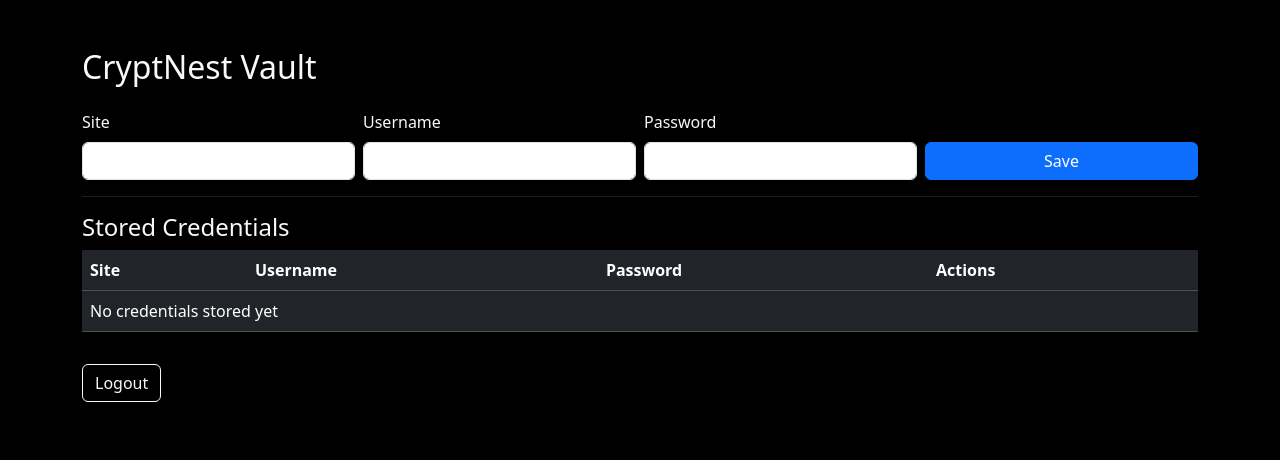
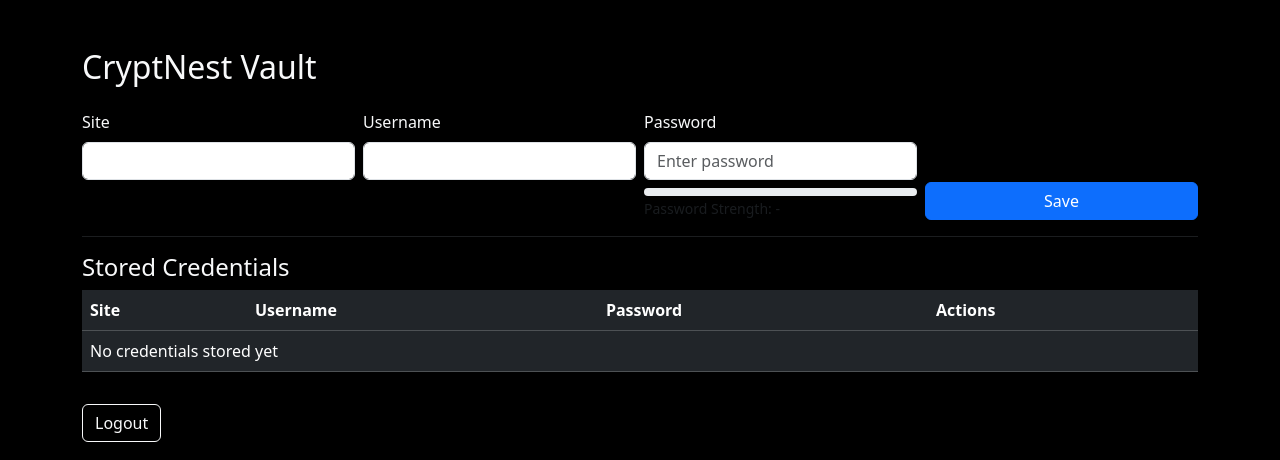
Before and after one commit to madstercoder7/CryptNest, a Flask app: page /dashboard in a window 1280 px wide. Shown: the part 56-516 px from the top of the page. Run offline with Flask 3, Linux system fonts and the light colour scheme; the visitor is signed in with stand-in values (Sample User, id 1); data that the repository does not hold is empty; parts of the project's set-up code (start-up, migrations or seed data) failed here and were passed over.

Commit message:
Made the password strength to display as a bar and update dynamically

```diff
--- a/templates/dashboard.html
+++ b/templates/dashboard.html
@@ -15,7 +15,13 @@
         </div>
         <div class="col-md-3">
             {{ form.site_password.label(class="form-label") }}
-            {{ form.site_password(class="form-control") }}
+            {{ form.site_password(class="form-control", id="site-password", placeholder="Enter password") }}
+            <div class="mt-2">
+                <div class="progress" style="height: 8px;">
+                    <div class="progress-bar" id="strength-bar" role="progressbar" style="width: 0%; background-color: #ccc;"></div>
+                </div>
+                <small class="form-text text-muted mt-1" id="strength-text">Password Strength: <span id="strength-value">-</span></small>
+            </div>
         </div>
         <div class="col-md-3 d-flex align-items-end">
             {{ form.submit(class="btn btn-primary w-100") }}
@@ -43,7 +49,6 @@
             <td>
                 <div class="input-group">
                     <input type="password" value="{{ cred.decrypted_password }}" class="form-control password-field" readonly>
-                    <p><strong>Password Strength:</strong> <span class="badge bg-info">{{ cred.strength }}</span></p>
                     <button type="button" class="btn btn-outline-secondary toggle-password" onclick="togglePassword(this)">Show</button>
                 </div>
             </td>
@@ -87,5 +92,33 @@
             button.innerText = "Show";
         }
     }
+
+    document.addEventListener('DOMContentLoaded', () => {
+        const passwordInput = document.getElementById('site-password');
+        const strengthValue = document.getElementById('strength-value');
+        const strengthBar = document.getElementById('strength-bar');
+
+        passwordInput.addEventListener('input', () => {
+            const password = passwordInput.value;
+            const { strength, percent, color } = getStrength(password);
+
+            strengthValue.textContent = strength;
+            strengthBar.style.width = percent + '%';
+            strengthBar.style.backgroundColor = color;
+        });
+
+        function getStrength(password) {
+            let score = 0;
+            if (password.length >= 8) score++;
+            if (/[A-Z]/.test(password)) score++;
+            if (/[a-z]/.test(password)) score++;
+            if (/[0-9]/.test(password)) score++;
+            if (/[^A-Za-z0-9]/.test(password)) score++;
+
+            if (score <= 2) return { strength: "Weak", percent: 33, color: "#ff4d4d" };
+            else if (score <= 4) return { strength: "Medium", percent: 66, color: "#ffc107" };
+            else return { strength: "Strong", percent: 100, color: "#00e676" };
+        }
+    });
 </script>
 {% endblock %}
```
